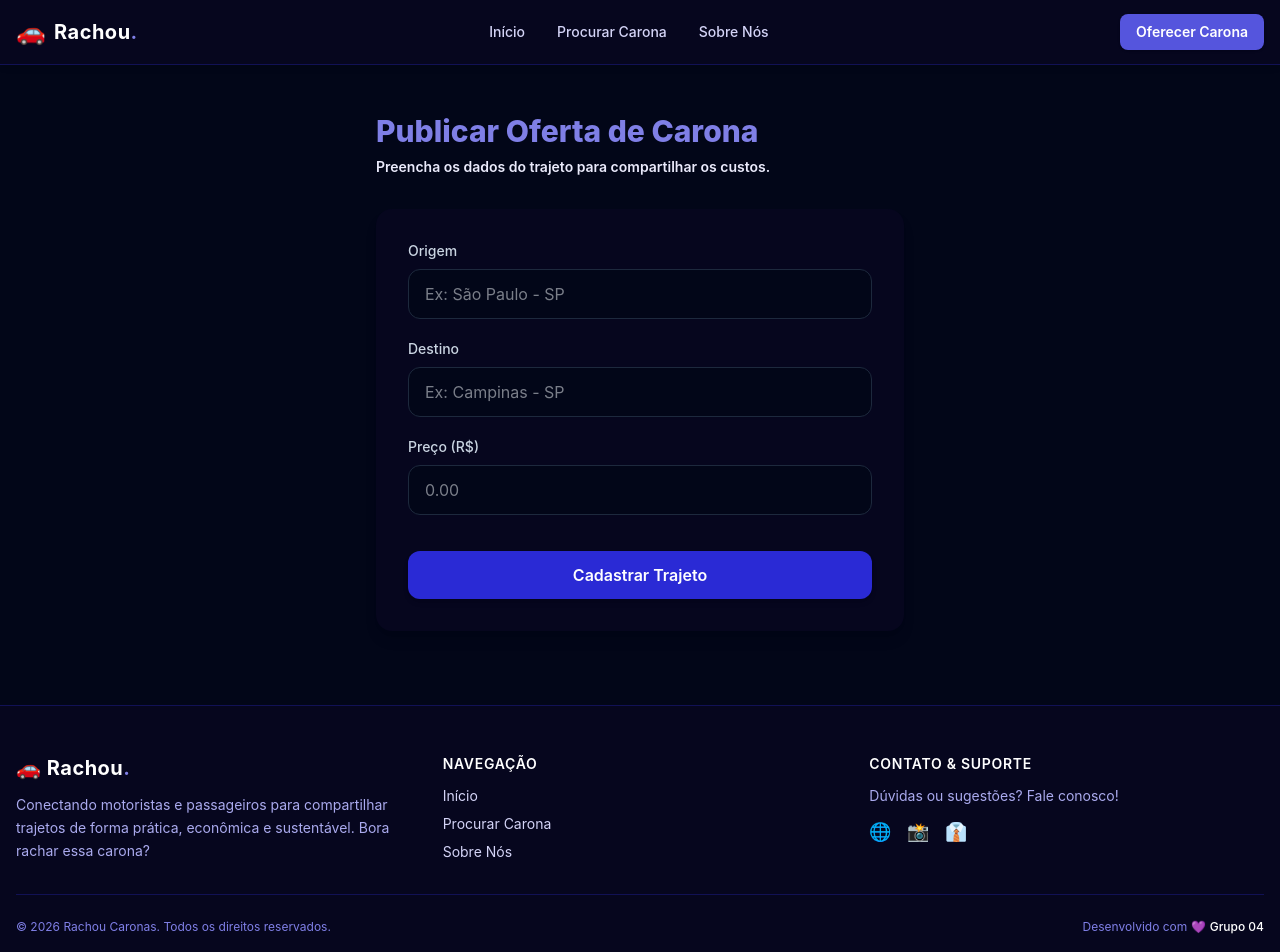
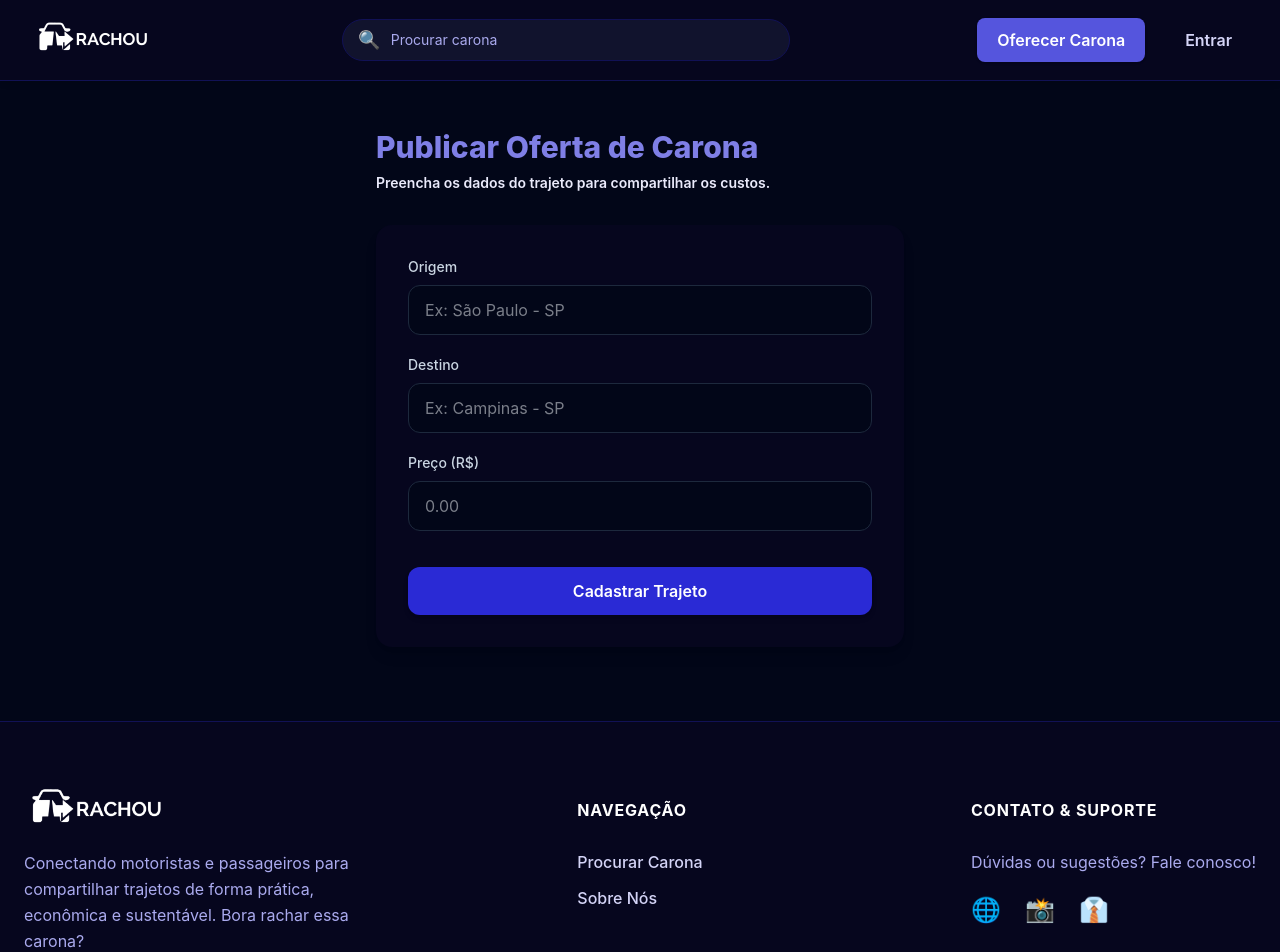
Before and after one commit to PI-Aplicativo-de-Caronas-Compartilhadas/PI-rachou-front, a React (Vite) app: page /cadastrarviagem in a window 1280 px wide. Shown: the top 952 px of the page. Built offline with nearby package versions, Linux system fonts and the light colour scheme.

Commit message:
Atualização Footer e Navbar com Logo

```diff
--- a/package.json
+++ b/package.json
@@ -10,6 +10,7 @@
     "preview": "vite preview"
   },
   "dependencies": {
+    "@phosphor-icons/react": "^2.1.10",
     "@tailwindcss/vite": "^4.3.2",
     "react": "^19.2.7",
     "react-dom": "^19.2.7",
--- a/src/components/footer/Footer.tsx
+++ b/src/components/footer/Footer.tsx
@@ -1,63 +1,71 @@
-// Se estiver usando lucide-react ou react-icons, pode importar ícones reais aqui.
-// Para manter o exemplo simples e sem dependências extras, usaremos emojis/texto.
-
 export default function Footer() {
   const currentYear = new Date().getFullYear();
 
   return (
     <footer className="w-full bg-[oklch(14.20%_0.051_277.68)] text-[oklch(88.10%_0.048_285.37)] border-t border-[oklch(23.84%_0.118_272.92)]">
-      <div className="max-w-7xl mx-auto px-4 py-8 md:py-12">
+      <div className="max-w-7xl mx-auto px-6 py-12 md:py-16">
 
-        {/* Grid Principal */}
-        <div className="grid grid-cols-1 md:grid-cols-3 gap-8 mb-8">
+        {/* Grid Principal Alinhado com gap maior (gap-16) */}
+        <div className="grid grid-cols-1 md:grid-cols-3 gap-16 items-start">
 
           {/* Coluna 1: Sobre o Rachou */}
-          <div className="space-y-3">
-            <h3 className="text-xl font-bold text-white tracking-wide">
-              🚗 Rachou<span className="text-[oklch(64.35%_0.151_281.28)]">.</span>
-            </h3>
-            <p className="text-sm text-[oklch(76.31%_0.097_283.87)] leading-relaxed">
+          <div className="flex flex-col space-y-4">
+            <div className="h-12 flex items-center overflow-visible">
+              <img
+                src="/logo.png"
+                alt="Rachou Caronas"
+                className="h-38 w-auto object-contain brightness-0 invert -my-8 origin-left"
+              />
+            </div>
+            <p className="text-base text-[oklch(76.31%_0.097_283.87)] leading-relaxed">
               Conectando motoristas e passageiros para compartilhar trajetos de forma prática, econômica e sustentável. Bora rachar essa carona?
             </p>
           </div>
 
-          {/* Coluna 2: Links Rápidos */}
-          <div className="space-y-3">
-            <h4 className="text-sm font-semibold uppercase tracking-wider text-white">Navegação</h4>
-            <ul className="space-y-2 text-sm">
+          {/* Coluna 2: Navegação Centralizada (md:mx-auto garante o posicionamento ao centro) */}
+          <div className="flex flex-col space-y-4 md:mx-auto">
+            <h4 className="text-base font-bold uppercase tracking-wider text-white h-12 flex items-center">
+              Navegação
+            </h4>
+            <ul className="space-y-3 text-base">
               <li>
-                <a href="/" className="hover:text-white transition-colors duration-200">Início</a>
+                <a href="/viagens" className="hover:text-white transition-colors duration-200 font-medium">
+                  Procurar Carona
+                </a>
               </li>
               <li>
-                <a href="/viagem" className="hover:text-white transition-colors duration-200">Procurar Carona</a>
-              </li>
-              <li>
-                <a href="/sobre" className="hover:text-white transition-colors duration-200">Sobre Nós</a>
+                <a href="/sobre" className="hover:text-white transition-colors duration-200 font-medium">
+                  Sobre Nós
+                </a>
               </li>
             </ul>
           </div>
 
           {/* Coluna 3: Redes / Contato */}
-          <div className="space-y-3">
-            <h4 className="text-sm font-semibold uppercase tracking-wider text-white">Contato & Suporte</h4>
-            <p className="text-sm text-[oklch(76.31%_0.097_283.87)]">Dúvidas ou sugestões? Fale conosco!</p>
-            <div className="flex space-x-4 text-lg">
-              <a href="#" className="hover:text-white transition-colors">🌐</a>
-              <a href="#" className="hover:text-white transition-colors">📸</a>
-              <a href="#" className="hover:text-white transition-colors">👔</a>
+          <div className="flex flex-col space-y-4 md:ml-auto">
+            <h4 className="text-base font-bold uppercase tracking-wider text-white h-12 flex items-center">
+              Contato & Suporte
+            </h4>
+            <p className="text-base text-[oklch(76.31%_0.097_283.87)]">
+              Dúvidas ou sugestões? Fale conosco!
+            </p>
+            <div className="flex space-x-6 text-2xl pt-1">
+              <a href="#" className="hover:text-white transition-colors duration-200">🌐</a>
+              <a href="#" className="hover:text-white transition-colors duration-200">📸</a>
+              <a href="#" className="hover:text-white transition-colors duration-200">👔</a>
             </div>
           </div>
 
         </div>
 
         {/* Linha Divisória */}
-        <hr className="border-[oklch(23.84%_0.118_272.92)] my-6" />
+        <hr className="border-[oklch(23.84%_0.118_272.92)] my-8" />
 
-        {/* Direitos Autorais e Generation */}
-        <div className="flex flex-col md:flex-row justify-between items-center text-xs text-[oklch(64.35%_0.151_281.28)] space-y-4 md:space-y-0">
+        {/* Direitos Autorais e Créditos */}
+        <div className="flex flex-col md:flex-row justify-between items-center text-sm text-[oklch(64.35%_0.151_281.28)] space-y-4 md:space-y-0">
           <p>&copy; {currentYear} Rachou Caronas. Todos os direitos reservados.</p>
-          <p className="flex items-center gap-1">
-            Desenvolvido com 💜 <span className="text-white font-medium">Grupo 04</span>
+          <p className="flex items-center gap-2">
+            Desenvolvido com 💜 <span className="text-white font-semibold">Grupo 04</span>
           </p>
         </div>
 
--- a/src/components/navbar/Navbar.tsx
+++ b/src/components/navbar/Navbar.tsx
@@ -3,46 +3,51 @@ import { Link } from "react-router-dom";
 export default function Navbar() {
   return (
     <nav className="w-full bg-[oklch(14.20%_0.051_277.68)] text-white border-b border-[oklch(23.84%_0.118_272.92)] sticky top-0 z-50 shadow-md">
-      <div className="max-w-7xl mx-auto px-4 h-16 flex items-center justify-between">
-        {/* LOGO DO RACHOU */}
-        <div className="flex items-center space-x-2">
-          <span className="text-2xl">🚗</span>
-          <span className="text-xl font-bold tracking-wide">
-            Rachou<span className="text-[oklch(64.35%_0.151_281.28)]">.</span>
+      <div className="max-w-7xl mx-auto px-8 h-20 flex items-center justify-between gap-8">
+
+        {/* LADO ESQUERDO: LOGO DO RACHOU COM ANIMAÇÃO DE CLIQUE E BRILHO */}
+        <div className="flex items-center shrink-0">
+          <Link
+            to="/"
+            className="flex items-center h-20 overflow-visible transition-all duration-150 hover:brightness-125 active:scale-95 active:opacity-80"
+          >
+            <img
+              src="/logo.png"
+              alt="Logo Rachou"
+              className="h-32 w-auto object-contain brightness-0 invert -my-6 origin-left"
+            />
+          </Link>
+        </div>
+
+        {/* CENTRO: BARRA DE PESQUISA (PROCURAR CARONA) */}
+        <div className="flex-1 max-w-md mx-auto relative hidden md:block">
+          <input
+            type="text"
+            placeholder="Procurar carona"
+            className="w-full bg-[oklch(20.20%_0.051_277.68)] text-white placeholder-[oklch(76.31%_0.097_283.87)] text-sm rounded-full pl-12 pr-4 py-2.5 border border-[oklch(23.84%_0.118_272.92)] focus:outline-none focus:border-[oklch(64.35%_0.151_281.28)] focus:ring-1 focus:ring-[oklch(64.35%_0.151_281.28)] transition-all duration-200"
+          />
+          <span className="absolute left-4 top-1/2 -translate-y-1/2 text-lg text-[oklch(76.31%_0.097_283.87)] pointer-events-none">
+            🔍
           </span>
         </div>
 
-        {/* LINKS DE NAVEGAÇÃO (Desktop) */}
-        <div className="hidden md:flex items-center space-x-8 text-sm font-medium text-[oklch(88.10%_0.048_285.37)]">
+        {/* LADO DIREITO: OFERECER CARONA + ENTRAR (SEM EMOTICON) */}
+        <div className="flex items-center space-x-6 shrink-0">
           <Link
-            to="/"
-            className="hover:text-white transition-colors duration-200"
+            to="/cadastrarviagem"
+            className="bg-[oklch(53.13%_0.202_277.03)] hover:bg-[oklch(64.35%_0.151_281.28)] text-white text-sm md:text-base font-semibold px-5 py-2.5 rounded-lg transition-all duration-200 shadow-sm"
           >
-            Início
+            Oferecer Carona
           </Link>
+
           <Link
-            to="/viagens"
-            className="hover:text-white transition-colors duration-200"
+            to="/login"
+            className="hover:bg-[oklch(23.84%_0.118_272.92)] text-[oklch(88.10%_0.048_285.37)] hover:text-white text-sm md:text-base font-semibold px-4 py-2.5 rounded-lg transition-all duration-200"
           >
-            Procurar Carona
-          </Link>
-          <Link
-            to="/sobre"
-            className="hover:text-white transition-colors duration-200"
-          >
-            Sobre Nós
+            Entrar
           </Link>
         </div>
 
-        {/* BOTÃO DE AÇÃO / PERFIL */}
-        <div className="flex items-center space-x-4">
-          <Link
-            to="/cadastrarviagem"
-            className="bg-[oklch(53.13%_0.202_277.03)] hover:bg-[oklch(64.35%_0.151_281.28)] text-white text-xs md:text-sm font-semibold px-4 py-2 rounded-lg transition-all duration-200 shadow-sm"
-          >
-            Oferecer Carona
-          </Link>
-        </div>
       </div>
     </nav>
   );
```
Also changed, not shown: public/logo.png (added), 1 other file (tests, documents, lock files or other folders).
